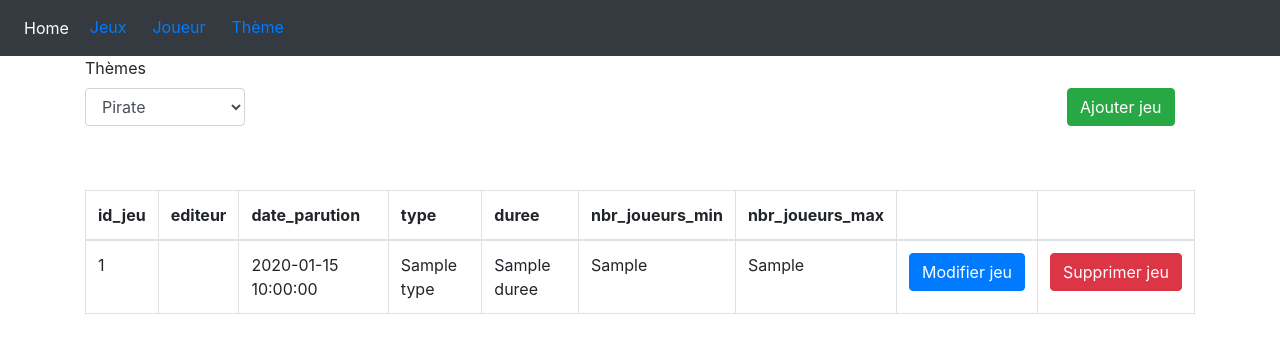
After one commit to Nesrine-abid/Jeux, a PHP site: template app/views/jeu.php in a window 1280 px wide. The commit adds this page. Shown: the top 353 px of the page. Run offline with PHP 8.4, Linux system fonts and the light colour scheme; the template is opened without the code that fills it: most values are stand-ins (such as "Sample title", 1, 10 or a date in 2020).

Commit message:
liaison view-model-controller

```diff
--- a/app/core/app.php
+++ b/app/core/app.php
@@ -10,6 +10,7 @@ Class App
 	{
 
 		$url = $this->splitURL();
+		echo $url[0];
 
  		if(file_exists("../app/controllers/". strtolower($url[0]) .".php"))
  		{
--- a/app/core/controller.php
+++ b/app/core/controller.php
@@ -8,9 +8,7 @@ class Controller
 		if (file_exists("../app/views/" . $view . ".php")) {
 			include "../app/views/" . $view . ".php";
 		}
-		else {
-			include "../app/views/404.php";
-		}
+
 	}
 
 	protected function loadModel($model)
--- /dev/null
+++ b/app/views/header.php
@@ -0,0 +1,37 @@
+<!DOCTYPE html>
+<html lang="en">
+
+<head>
+    <meta charset="utf-8">
+    <meta content="width=device-width, initial-scale=1.0" name="viewport">
+    <link rel="stylesheet" href="https://cdn.jsdelivr.net/npm/bootstrap@4.0.0/dist/css/bootstrap.min.css" integrity="sha384-Gn5384xqQ1aoWXA+058RXPxPg6fy4IWvTNh0E263XmFcJlSAwiGgFAW/dAiS6JXm" crossorigin="anonymous">
+</head>
+
+<body>
+    <header id="header">
+    <nav class="navbar navbar-expand-lg navbar-dark bg-dark">
+        <div class="collapse navbar-collapse" id="navbarNav">
+                <ul class="navbar-nav">
+                    <li class="nav-item active">
+                        <a class="nav-link" href="#">Home <span class="sr-only">(current)</span></a>
+                    </li>
+                    <li class="nav-item">
+                        <form action='index.php' method='GET'>
+                            <input type="hidden" name="action" value="getAllJeux" />
+                            <button class="btn btn-link">Jeux</button>
+                        </form>
+                    </li>
+                    <li class="nav-item">
+                        <form action='index.php' method='GET'>
+                            <input type="hidden" name="action" value="getAllJoueurs" />
+                            <button class="btn btn-link">Joueur</button>
+                        </form>
+                    </li>
+                    <li class="nav-item">
+                        <input type="hidden" name="action" value="getAllJeux" />
+                        <button class="btn btn-link">Thème</button>
+                    </li>
+                </ul>
+        </div>
+    </nav>
+    </header>
--- a/app/views/index.php
+++ /dev/null
@@ -1,4 +0,0 @@
-<?php
-include("pages/header.php");
-
-?>
--- /dev/null
+++ b/app/views/jeu.php
@@ -0,0 +1,58 @@
+<?php
+require('header.php');
+?>
+<section id="jeu">
+  <div class="container">
+    <div class="row">
+      <div class="col-2">
+        <form>
+          <div class="form-group">
+            <label for="exampleFormControlSelect1">Thèmes</label>
+              <select class="form-control" id="exampleFormControlSelect1">
+                <option>Pirate</option>
+                <option>Science-Fiction</option>
+              </select>
+          </div>
+        </form>
+      </div>
+      <div class="col-8"></div>
+
+      <div class="col-2">
+        <button type="button" class="btn btn-success" style="margin:2em">Ajouter jeu</button>
+      </div>
+    </div>
+  </div>
+
+  <div class="container">
+    <table class="table table-bordered" style="margin-top:2em">
+        <thead>
+          <tr>
+            <th scope="col">id_jeu</th>
+            <th scope="col">editeur</th>
+            <th scope="col">date_parution</th>
+            <th scope="col">type</th>
+            <th scope="col">duree</th>
+            <th scope="col">nbr_joueurs_min</th>
+            <th scope="col">nbr_joueurs_max</th>
+            <th scope="col"></th>
+            <th scope="col"></th>
+          </tr>
+        </thead>
+        <tbody>
+          <?php foreach ($data['jeux'] as $jeu) { ?>
+              <tr>
+                <td><?php echo $jeu->id_jeu;?></td>
+                <td><?php echo $jeu->editeur;?></td>
+                <td><?php echo $jeu->date_parution;?></td>
+                <td><?php echo $jeu->type;?></td>
+                <td><?php echo $jeu->duree;?></td>
+                <td><?php echo $jeu->nbr_joueurs_min;?></td>
+                <td><?php echo $jeu->nbr_joueurs_max;?></td>
+                <td><button type="button" class="btn btn-primary">Modifier jeu</button></td>
+                <td><button type="button" class="btn btn-danger">Supprimer jeu</button></td>
+              </tr>
+          <?php } ?>
+        </tbody>
+    </table>
+  </div>
+</section>
```
Also changed, not shown: app/controllers/Routeur.php (added, +9 -0 lines), app/controllers/home.php (+27 -11 lines), app/views/joueur.php (added, +46 -0 lines), app/views/pages/header.php (deleted, +0 -30 lines), public/index.php (+6 -1 lines), app/controllers/ControllerJeux.php (deleted).
